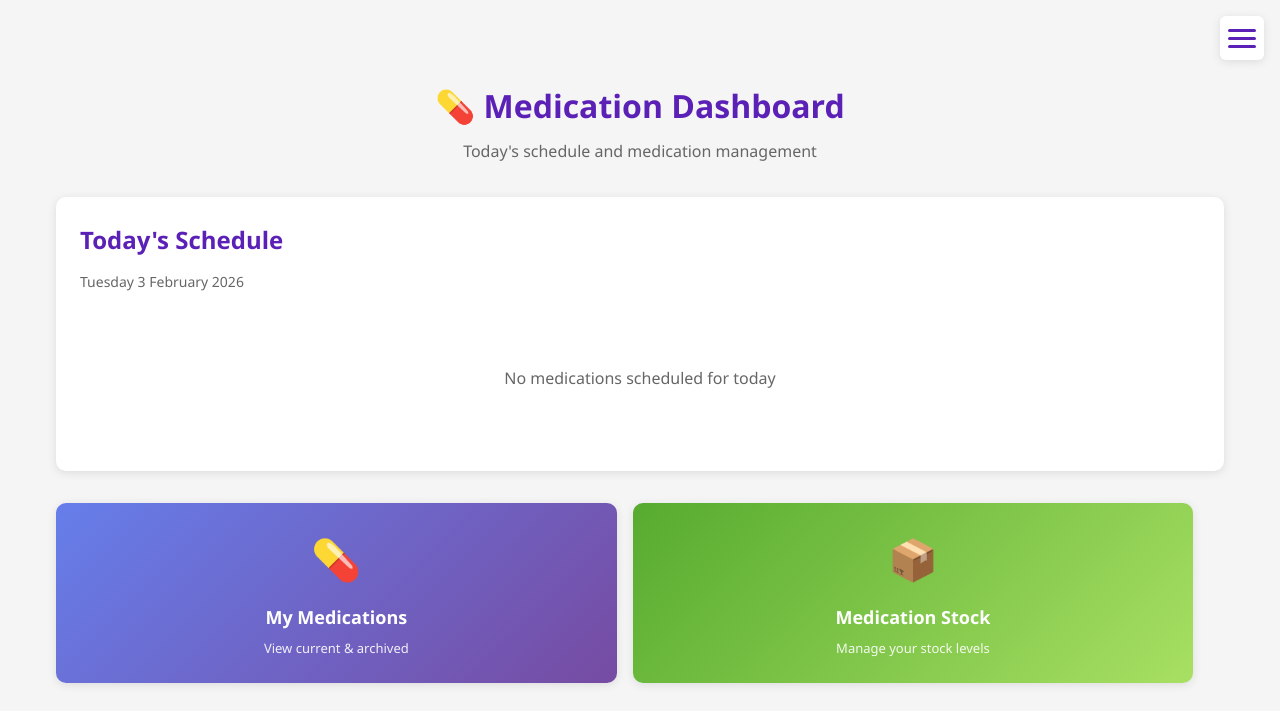
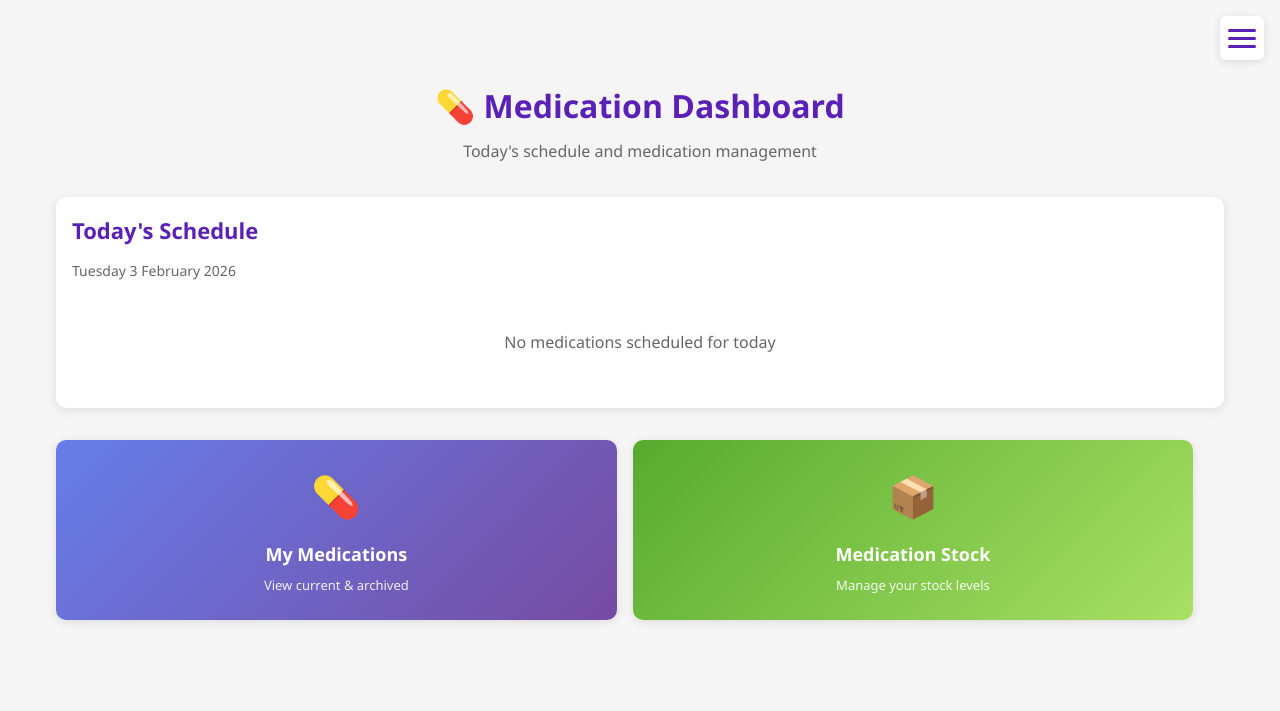
Before and after one commit to rczpmsj27f-star/health, a PHP site: page /modules/medications/dashboard.php in a window 1280 px wide. Shown: the top 711 px of the page. Run offline with PHP 8.4, Linux system fonts and the light colour scheme; the visitor is signed in with stand-in values (Sample User, id 1); data that the repository does not hold is empty.

Commit message:
Tighten dashboard layout with reduced padding and margins
Co-authored-by: rczpmsj27f-star <252795080+rczpmsj27f-star@users.noreply.github.com>

```diff
--- a/public/modules/medications/dashboard.php
+++ b/public/modules/medications/dashboard.php
@@ -212,14 +212,14 @@ foreach ($prnMedications as $med) {
             background: var(--color-bg-white);
             border-radius: var(--radius-md);
             box-shadow: var(--shadow-md);
-            padding: 24px;
-            margin-bottom: 32px;
+            padding: 16px;
+            margin-bottom: 20px;
         }
 
         .schedule-section h3 {
             color: var(--color-primary);
-            margin: 0 0 20px 0;
-            font-size: 24px;
+            margin: 0 0 12px 0;
+            font-size: 22px;
             font-weight: 600;
         }
 
@@ -269,26 +269,26 @@ foreach ($prnMedications as $med) {
 
         /* Compact schedule display */
         .time-group-compact {
-            margin-bottom: 16px;
+            margin-bottom: 12px;
             background: var(--color-bg-gray);
             border-radius: var(--radius-sm);
-            padding: 12px 16px;
+            padding: 8px 12px;
         }
 
         .time-header-compact {
-            font-size: 18px;
+            font-size: 16px;
             font-weight: 600;
             color: var(--color-primary);
-            margin-bottom: 8px;
+            margin-bottom: 6px;
         }
 
         .med-item-compact {
-            padding: 8px 12px;
+            padding: 6px 10px;
             color: var(--color-text);
-            font-size: 15px;
+            font-size: 14px;
             background: white;
             border-radius: var(--radius-sm);
-            margin-bottom: 8px;
+            margin-bottom: 4px;
             display: flex;
             justify-content: space-between;
             align-items: center;
@@ -463,9 +463,15 @@ foreach ($prnMedications as $med) {
             color: white;
         }
 
+        .schedule-date {
+            margin: 0 0 12px 0;
+            color: var(--color-text-secondary);
+            font-size: 14px;
+        }
+
         .no-meds {
             text-align: center;
-            padding: 40px 20px;
+            padding: 20px;
             color: var(--color-text-secondary);
         }
 
```
